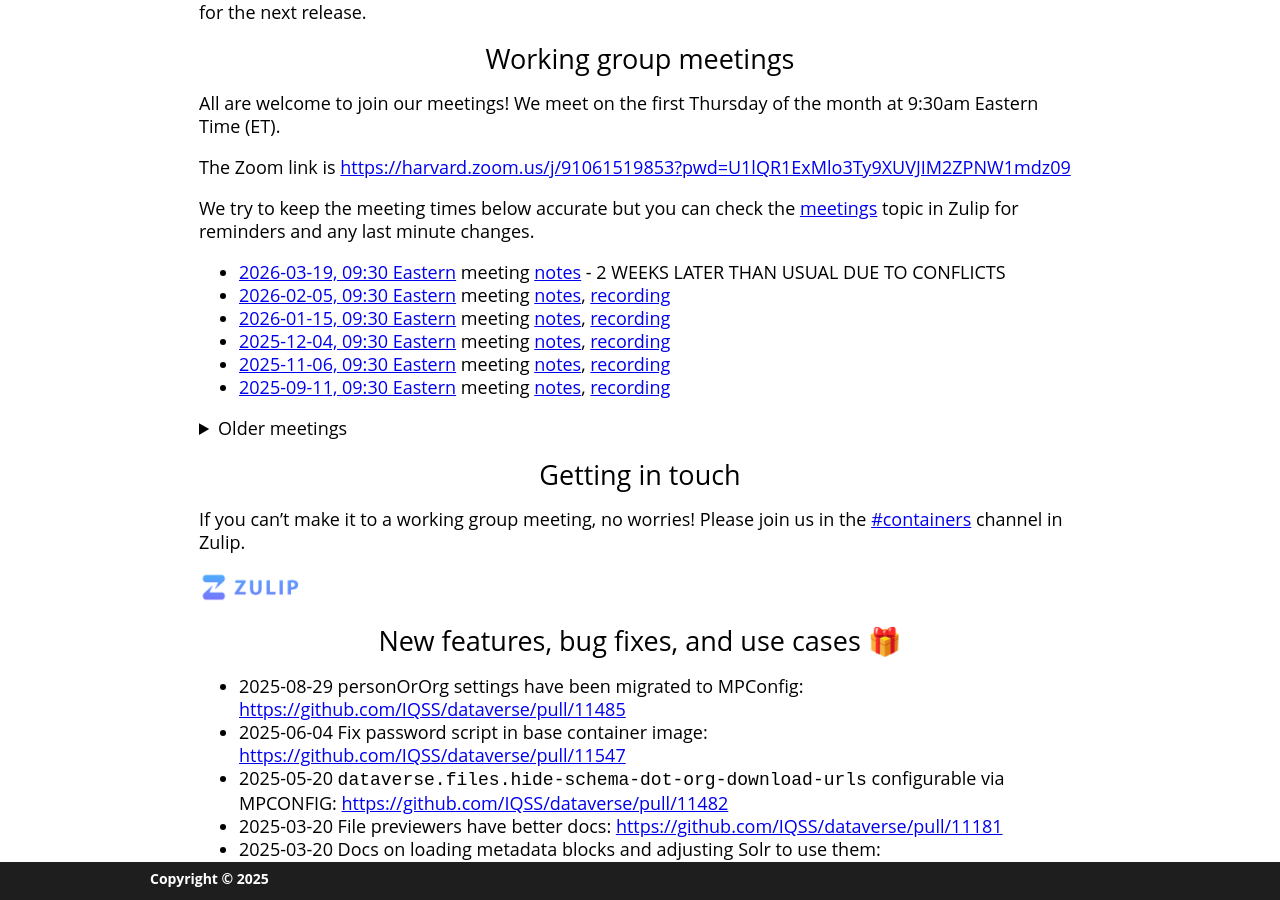
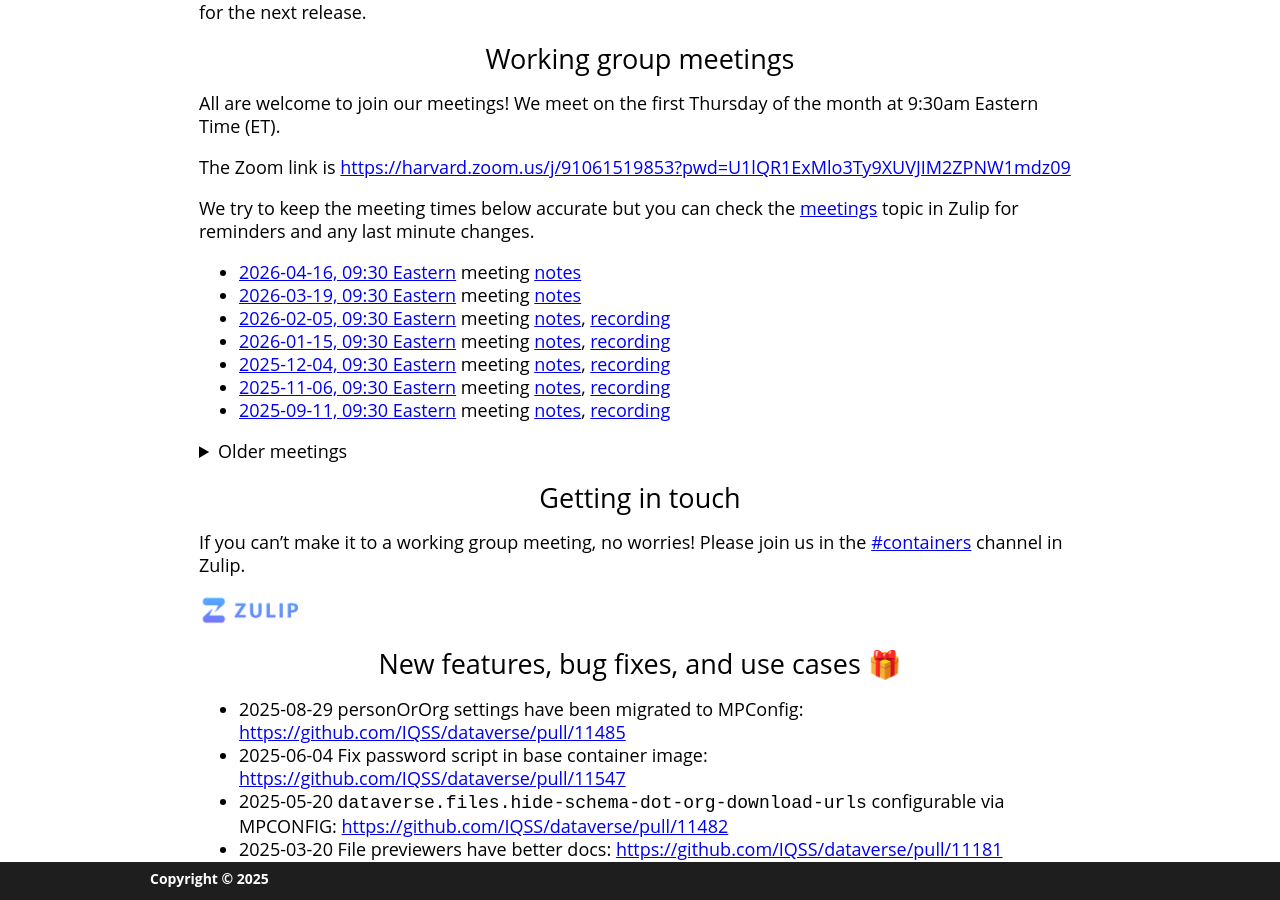
Before and after one commit to gdcc/ct.gdcc.io, a Jekyll site: the page built from index.md, in a window 1280 px wide and 900 px high, scrolled down 724 px. Built offline with Jekyll 4.4.1, drawn with Linux system fonts in a browser that asks for light colours; our own code applies the rules of GitHub Pages for plain Markdown files.

Commit message:
Add April meeting details

```diff
--- a/index.md
+++ b/index.md
@@ -25,7 +25,8 @@ The Zoom link is <https://harvard.zoom.us/j/91061519853?pwd=U1lQR1ExMlo3Ty9XUVJI
 
 We try to keep the meeting times below accurate but you can check the [meetings](https://dataverse.zulipchat.com/#narrow/channel/375812-containers/topic/meetings) topic in Zulip for reminders and any last minute changes.
 
-- [2026-03-19, 09:30 Eastern](https://time.is/compare/0930_19_Mar_2026_in_Boston) meeting [notes](https://docs.google.com/document/d/1mCgLpIP00BkDr1VFtD-2OgDSmi3We2BGpgiKYrZbRpM/edit?usp=sharing) - 2 WEEKS LATER THAN USUAL DUE TO CONFLICTS
+- [2026-04-16, 09:30 Eastern](https://time.is/compare/0930_16_Apr_2026_in_Boston) meeting [notes](https://docs.google.com/document/d/1QhZD-XwSFcO2Rr5hNalQsFRatcpKVie1si1qamFrZ28/edit?usp=sharing)
+- [2026-03-19, 09:30 Eastern](https://time.is/compare/0930_19_Mar_2026_in_Boston) meeting [notes](https://docs.google.com/document/d/1mCgLpIP00BkDr1VFtD-2OgDSmi3We2BGpgiKYrZbRpM/edit?usp=sharing)
 - [2026-02-05, 09:30 Eastern](https://time.is/compare/0930_05_Feb_2026_in_Boston) meeting [notes](https://docs.google.com/document/d/1lIb4XWJ6_2w4m_70CaHDrkljirx_TDEwViuttonJ21M/edit?usp=sharing), [recording](https://harvard.zoom.us/rec/share/acfYjQwWp7_bB35oGZkmnjAcJbKOY17YkljCcYVzJ5-o14kdHWgLL77FxQMKqDwk.4rUou19HG67C5nyF)
 - [2026-01-15, 09:30 Eastern](https://time.is/compare/0930_15_Jan_2026_in_Boston) meeting [notes](https://docs.google.com/document/d/1zYk_bLV9qB8YKQmJXBcsDz_OrSLY3Cx8cPGxJ3oFRQY/edit?usp=sharing), [recording](https://harvard.zoom.us/rec/share/kLPnMLpDfyBhh0EJEvfhpZsZgjBHPHk5R7imlPRF7tYaNyTr0DOh8vHROnFO45R-.Vy2heZDG1ZjCS9Ky)
 - [2025-12-04, 09:30 Eastern](https://time.is/compare/0930_04_Dec_2025_in_Boston) meeting [notes](https://docs.google.com/document/d/1qXRj6JBsgV21mw5CkL_CMpa3gqbPvpO14p8CSwko2Sk/edit?usp=sharing), [recording](https://harvard.zoom.us/rec/share/Cn0IsSWH0_lrJ1TqpnHW8qhyeDcQxWNV59WnZzbAQIpjtSXNttdDG3myOug7-jYw.mzZ6LQAn53kTddQH)
```
